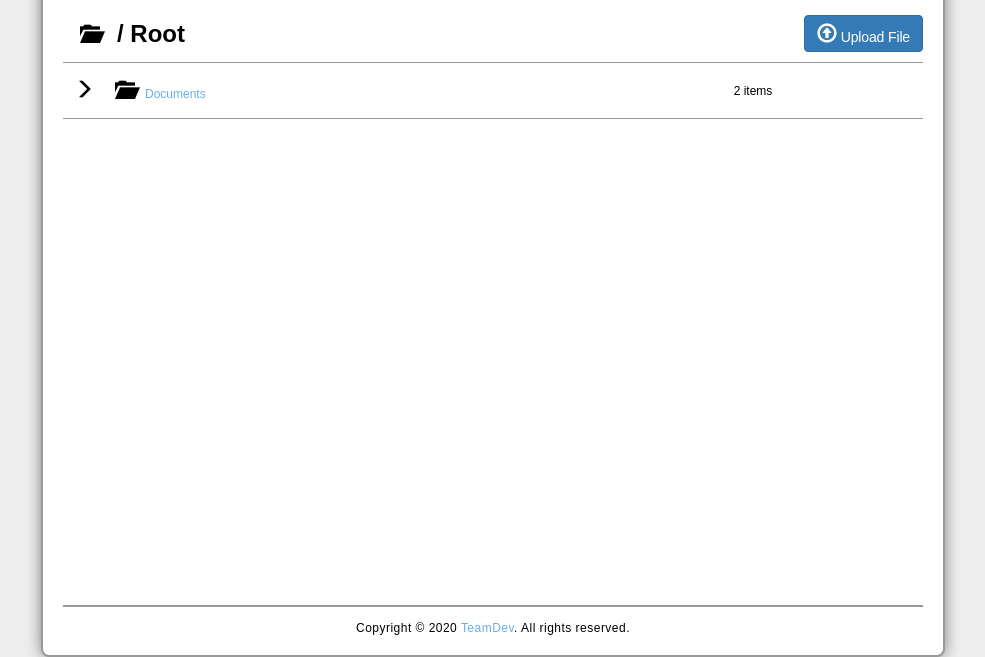
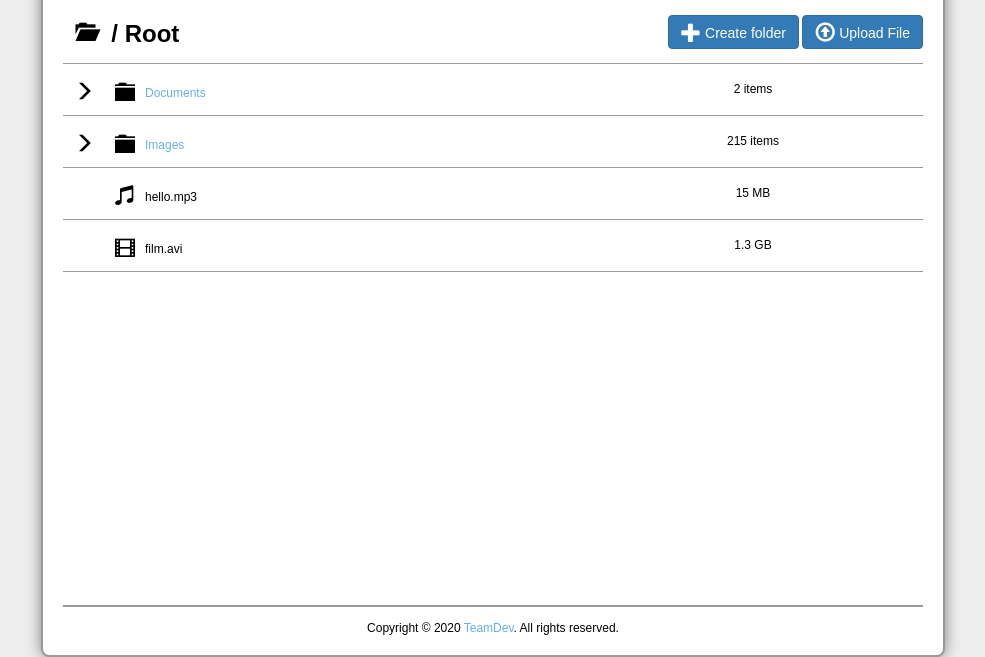
Before and after one commit to bohdan-meltiukhov/FileHub, a plain HTML site: page markup/file-explorer.html in a window 1280 px wide. Shown: the part 161-818 px from the top of the page, without its empty margins (147-1132 px from the left). Drawn offline with Linux system fonts and the light colour scheme.

Commit message:
Add a sticky header. CSS and HTML validation passed

```diff
--- a/markup/css/styles.css
+++ b/markup/css/styles.css
@@ -19,8 +19,8 @@ a:hover {
     background-color: #337ab7;
     color: #fff;
     font-size: 14px;
-    letter-spacing: -0.01em;
     padding: 6px 12px;
+    cursor: pointer;
 }
 
 .button:hover {
@@ -45,9 +45,7 @@ a:hover {
 }
 
 .header {
-    padding-top: 4px;
-    padding-bottom: 10px;
-    padding-right: 50px;
+    padding: 4px 50px 10px 0;
     border-bottom: 2px solid #999;
     margin-bottom: 12px;
     position: relative;
@@ -127,7 +125,6 @@ a:hover {
     position: absolute;
     right: 14px;
     top: -36px;
-    letter-spacing: 0.03em;
 }
 
 .application-box .menu .glyphicon {
@@ -151,6 +148,7 @@ a:hover {
 
 .files {
     width: 100%;
+    table-layout: fixed;
 }
 
 .files tr {
@@ -161,29 +159,65 @@ a:hover {
     background-color: #f4f4f4;
 }
 
-.files thead th {
-    padding: 10px 0 10px 12px;
+.glyphicon {
+    font-size: 20px;
+    top: 4px;
 }
 
-.glyphicon {
-    font-size: 20px;
+.current-directory {
+    position: sticky;
+    z-index: 1;
+    top: 0;
+    background-color: #fff;
+    padding: 12px 0 20px;
+    border-bottom: 1px solid #999;
 }
 
-.files thead .current-directory {
-    display: flex;
-    justify-content: space-between;
-    align-items: center;
+.current-directory .folder-icon {
+    display: inline-block;
+    width: 45px;
+    text-align: center;
 }
 
-.files thead .current-directory .directory-name {
+.current-directory .directory-name {
     font-size: 24px;
     font-weight: bold;
+    display: inline-block;
+    vertical-align: middle;
+}
+
+.current-directory .function-buttons {
+    position: absolute;
+    right: 0;
+    top: 10px;
+}
+
+.current-directory .function-buttons .button {
+    padding: 2px 12px 7px;
+}
+
+.files tbody td.filename .name {
+    display: inline;
+}
+
+.files tbody tr.editing td.filename .name {
+    display: none;
+}
+
+.files tbody td.filename .input {
+    display: none;
+}
+
+.files tbody tr.editing td.filename .input {
+    height: 20px;
+    width: 300px;
+    display: inline-block;
 }
 
 .files td {
     vertical-align: middle;
     text-align: center;
-    padding: 15px 10px;
+    padding: 13px 10px;
 }
 
 .files .icon-cell {
@@ -191,7 +225,11 @@ a:hover {
 }
 
 .files td.filename {
+    display: block;
     text-align: left;
+    overflow: hidden;
+    text-overflow: ellipsis;
+    white-space: nowrap;
 }
 
 .files td.count {
@@ -202,8 +240,16 @@ a:hover {
     width: 100px;
 }
 
+.files td.cell-actions .glyphicon {
+    cursor: pointer;
+}
+
 .files td.cell-actions .glyphicon-upload {
     color: #6ebd4b;
+}
+
+.files td.cell-actions .glyphicon-download {
+    color: #09a0d9;
 }
 
 .files td.cell-actions .glyphicon-remove-circle {
@@ -222,5 +268,4 @@ a:hover {
     border-top: 2px solid #999;
     text-align: center;
     padding-top: 12px;
-    letter-spacing: 0.04em;
 }
--- a/markup/file-explorer.html
+++ b/markup/file-explorer.html
@@ -10,7 +10,7 @@
 </head>
 <body>
 
-<div class="application-box content">
+<div class="application-box">
     <img src="images/logo.png" class="logo" alt="logo">
 
     <ul class="menu">
@@ -19,34 +19,32 @@
     </ul>
 
     <header class="header">
-        <h1>File Explorer</h1>
+        <a href="#"><h1>File Explorer</h1></a>
     </header>
 
     <main class="file-list">
+        <div class="current-directory">
+            <span class="glyphicon glyphicon-folder-open folder-icon"></span>
+            <span class="directory-name">/ Root</span>
+            <div class="function-buttons">
+                <button class="button">
+                    <span class="glyphicon glyphicon-plus"></span> Create folder
+                </button>
+                <button class="button">
+                    <span class="glyphicon glyphicon-upload"></span> Upload File
+                </button>
+            </div>
+        </div>
+
         <table class="files">
-            <thead>
-            <tr>
-                <th class="icon-cell">
-                    <span class="glyphicon glyphicon-folder-open"></span>
-                </th>
-                <th colspan="3">
-                    <div class="current-directory">
-                        <span class="directory-name">/ Root</span>
-                        <div class="function-buttons">
-                            <button class="button"><span class="glyphicon glyphicon-upload"></span> Upload File
-                            </button>
-                        </div>
-                    </div>
-                </th>
-            </tr>
-            </thead>
-            <tbody>
             <tr>
                 <td class="icon-cell">
                     <span class="glyphicon glyphicon-menu-right"></span>
                 </td>
-                <td class="filename"><span class="glyphicon glyphicon-folder-open"></span>&nbsp;&nbsp;
-                    <a href="#">Documents</a>
+                <td class="filename">
+                    <span class="glyphicon glyphicon-folder-close"></span>&nbsp;&nbsp;
+                    <span class="name"><a href="#" title="Documents">Documents</a></span>
+                    <input type="text" name="new-name" class="input" value="Documents">
                 </td>
                 <td class="count">2 items</td>
                 <td class="cell-actions">
@@ -55,12 +53,54 @@
                 </td>
             </tr>
 
-            </tbody>
+            <tr>
+                <td class="icon-cell">
+                    <span class="glyphicon glyphicon-menu-right"></span>
+                </td>
+                <td class="filename">
+                    <span class="glyphicon glyphicon-folder-close"></span>&nbsp;&nbsp;
+                    <span class="name"><a href="#" title="Documents">Images</a></span>
+                    <input type="text" name="new-name" class="input" value="Images">
+                </td>
+                <td class="count">215 items</td>
+                <td class="cell-actions">
+                    <span class="glyphicon glyphicon-upload"></span>
+                    <span class="glyphicon glyphicon-remove-circle"></span>
+                </td>
+            </tr>
+
+            <tr>
+                <td class="icon-cell">
+                </td>
+                <td class="filename">
+                    <span class="glyphicon glyphicon-music"></span>&nbsp;&nbsp;
+                    <span class="name">hello.mp3</span>
+                </td>
+                <td class="count">15 MB</td>
+                <td class="cell-actions">
+                    <span class="glyphicon glyphicon-download"></span>
+                    <span class="glyphicon glyphicon-remove-circle"></span>
+                </td>
+            </tr>
+
+            <tr>
+                <td class="icon-cell">
+                </td>
+                <td class="filename">
+                    <span class="glyphicon glyphicon-film"></span>&nbsp;&nbsp;
+                    <span class="name">film.avi</span>
+                </td>
+                <td class="count">1.3 GB</td>
+                <td class="cell-actions">
+                    <span class="glyphicon glyphicon-download"></span>
+                    <span class="glyphicon glyphicon-remove-circle"></span>
+                </td>
+            </tr>
         </table>
     </main>
 
     <footer class="footer">
-        Copyright © 2020 <a href="https://www.teamdev.com/" target="_blank">TeamDev</a>. All rights reserved.
+        Copyright &copy; 2020 <a href="https://www.teamdev.com/" target="_blank">TeamDev</a>. All rights reserved.
     </footer>
 </div>
 
```
